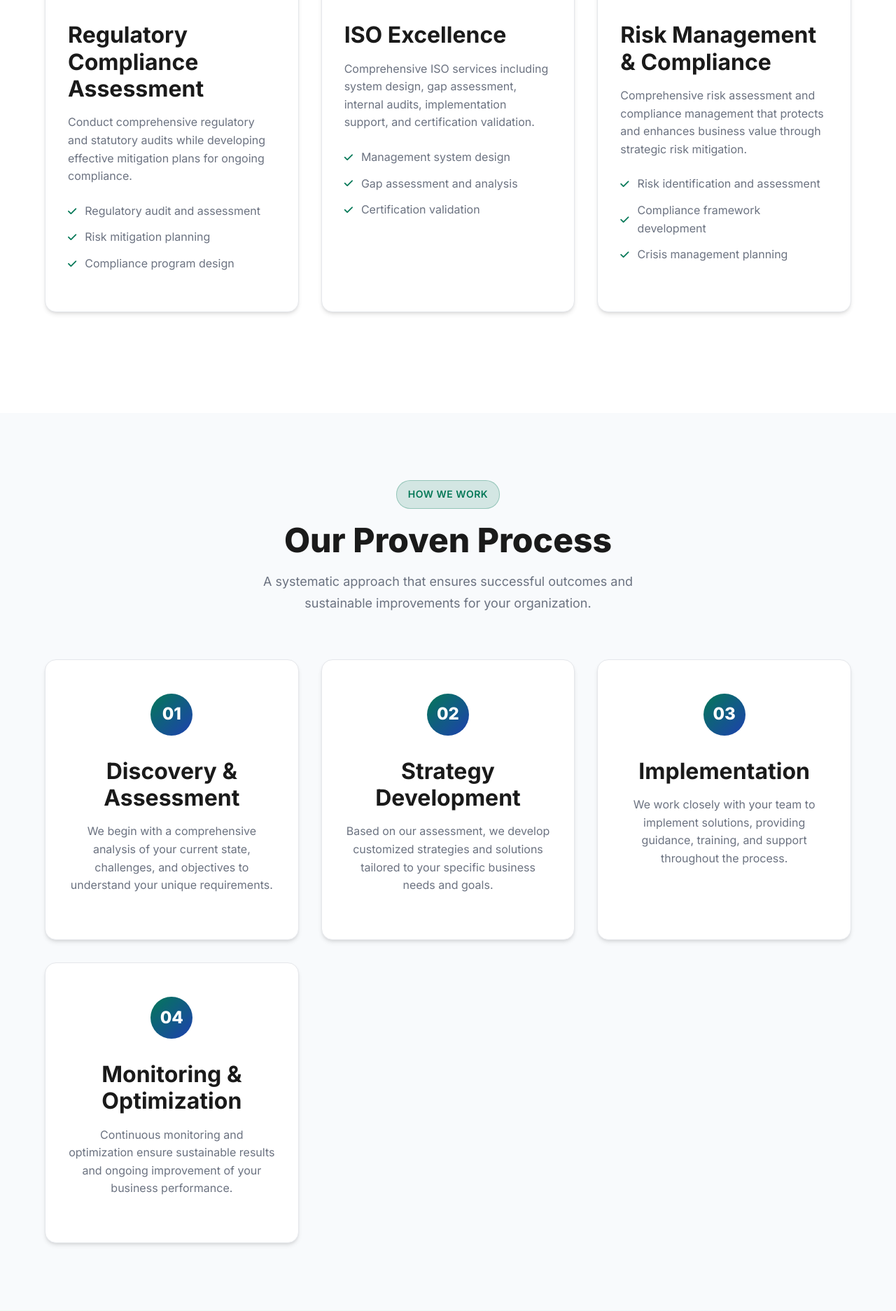
After one commit to toluwanibakare/oak-global, a PHP site: page /services.html in a window 1280 px wide. The commit adds this page. Shown: the part 2889-4762 px from the top of the page at 70% size. Run offline with PHP 8.4, Linux system fonts and the light colour scheme; some libraries are stand-ins or nearby versions.

Commit message:
Updated services.html

```diff
--- a/assets/css/style.css
+++ b/assets/css/style.css
@@ -1751,7 +1751,12 @@ section {
     .nav-link {
         display: block;
         width: 100%;
-        padding: 1rem 2rem;
+        padding: 1.25rem 2rem;
+        font-size: 1.25rem;
+        justify-content: center;
+    }
+
+    .nav-link i {
         font-size: 1.125rem;
     }
 
--- /dev/null
+++ b/services.html
@@ -0,0 +1,403 @@
+<!DOCTYPE html>
+<html lang="en">
+<head>
+    <meta charset="UTF-8">
+    <meta name="viewport" content="width=device-width, initial-scale=1.0">
+    <title>Services - OAK Global International Business Solutions</title>
+    <link rel="preconnect" href="https://fonts.googleapis.com">
+    <link rel="preconnect" href="https://fonts.gstatic.com" crossorigin>
+    <link href="https://fonts.googleapis.com/css2?family=Inter:wght@300;400;500;600;700;800&display=swap" rel="stylesheet">
+    <link rel="stylesheet" href="https://cdnjs.cloudflare.com/ajax/libs/font-awesome/6.4.0/css/all.min.css">
+    <link rel="stylesheet" href="assets/css/style.css">
+    <script src="https://cdn.jsdelivr.net/npm/@supabase/supabase-js@2"></script>
+</head>
+<body>
+    <!-- Contact Header -->
+    <div class="contact-header">
+        <div class="container">
+            <div class="contact-info-top">
+                <div class="contact-item-top">
+                    <i class="fas fa-envelope"></i>
+                    <span>info@oakglobal.com</span>
+                </div>
+                <div class="contact-item-top">
+                    <i class="fas fa-phone"></i>
+                    <span>+2348133061881 | +234 802 364 4148</span>
+                </div>
+            </div>
+        </div>
+    </div>
+
+    <!-- Navigation Header -->
+    <header class="main-header">
+        <nav class="navbar">
+            <div class="container">
+                <div class="nav-brand">
+                    <a href="index.html">
+                        <div class="logo">
+                            <img src="assets/img/logo.png" alt="OAK Global International Business Solutions" class="company-logo">
+                        </div>
+                    </a>
+                </div>
+
+                <div class="nav-menu" id="nav-menu">
+                    <ul class="nav-list">
+                        <li class="nav-item">
+                            <a href="index.html" class="nav-link">
+                                <i class="fas fa-home"></i>
+                                <span>HOME</span>
+                            </a>
+                        </li>
+                        <li class="nav-item">
+                            <a href="about.html" class="nav-link">
+                                <i class="fas fa-users"></i>
+                                <span>ABOUT</span>
+                            </a>
+                        </li>
+                        <li class="nav-item">
+                            <a href="services.html" class="nav-link active">
+                                <i class="fas fa-cogs"></i>
+                                <span>SERVICES</span>
+                            </a>
+                        </li>
+                        <li class="nav-item">
+                            <a href="contact.html" class="nav-link">
+                                <i class="fas fa-envelope"></i>
+                                <span>CONTACT</span>
+                            </a>
+                        </li>
+                    </ul>
+                </div>
+
+                <div class="nav-toggle" id="nav-toggle">
+                    <span class="bar"></span>
+                    <span class="bar"></span>
+                    <span class="bar"></span>
+                </div>
+            </div>
+        </nav>
+    </header>
+
+    <!-- Page Hero -->
+    <section class="page-hero">
+        <div class="hero-background">
+            <div class="hero-image" style="background-image: url('https://images.pexels.com/photos/3184360/pexels-photo-3184360.jpeg?auto=compress&cs=tinysrgb&w=1920&h=1080&fit=crop');"></div>
+            <div class="hero-overlay"></div>
+        </div>
+        <div class="hero-content">
+            <div class="container">
+                <div class="hero-text">
+                    <div class="section-label">Our Expertise</div>
+                    <h1 class="hero-title">Comprehensive Solutions for Global Business Excellence</h1>
+                    <p class="hero-subtitle">Tailored services designed to optimize performance, ensure compliance, and drive sustainable growth for organizations worldwide.</p>
+                </div>
+            </div>
+        </div>
+    </section>
+
+    <!-- Services Overview -->
+    <section class="services-overview">
+        <div class="container">
+            <div class="section-header">
+                <h2 class="section-title">Professional Business Solutions</h2>
+                <p class="section-subtitle">
+                    Our expert team delivers tailored solutions designed to optimize your business performance,
+                    ensure compliance, and drive sustainable growth. Each service is crafted to meet the unique
+                    challenges of modern organizations seeking global recognition and operational excellence.
+                </p>
+            </div>
+
+            <div class="services-grid">
+                <div class="service-card">
+                    <div class="service-image">
+                        <img src="https://images.pexels.com/photos/3184292/pexels-photo-3184292.jpeg?auto=compress&cs=tinysrgb&w=600&h=400&fit=crop" alt="Business Performance Management">
+                        <div class="service-overlay">
+                            <i class="fas fa-chart-line"></i>
+                        </div>
+                    </div>
+                    <div class="service-content">
+                        <h3>Business Performance Management</h3>
+                        <p>Optimize your business operations through strategic planning, performance monitoring, and continuous improvement initiatives that drive sustainable growth.</p>
+                        <ul class="service-features">
+                            <li><i class="fas fa-check"></i> Strategic planning and goal setting</li>
+                            <li><i class="fas fa-check"></i> KPI development and monitoring</li>
+                            <li><i class="fas fa-check"></i> Performance optimization strategies</li>
+                            <li><i class="fas fa-check"></i> <a href="https://assessment.ibmssp.org.ng/" target="_blank" rel="noopener noreferrer" style="color: #059669; text-decoration: none;">MSAT Assessment Tool</a></li>
+                        </ul>
+                    </div>
+                </div>
+
+                <div class="service-card">
+                    <div class="service-image">
+                        <img src="https://images.pexels.com/photos/3184454/pexels-photo-3184454.jpeg?auto=compress&cs=tinysrgb&w=600&h=400&fit=crop" alt="Strategic Planning">
+                        <div class="service-overlay">
+                            <i class="fas fa-bullseye"></i>
+                        </div>
+                    </div>
+                    <div class="service-content">
+                        <h3>Strategic Planning & Execution</h3>
+                        <p>Define and implement winning strategies that connect business strategy with purpose, driving meaningful results and competitive advantage.</p>
+                        <ul class="service-features">
+                            <li><i class="fas fa-check"></i> Strategic vision development</li>
+                            <li><i class="fas fa-check"></i> Purpose-driven strategy alignment</li>
+                            <li><i class="fas fa-check"></i> Execution planning and monitoring</li>
+                        </ul>
+                    </div>
+                </div>
+
+                <div class="service-card">
+                    <div class="service-image">
+                        <img src="https://images.pexels.com/photos/3183153/pexels-photo-3183153.jpeg?auto=compress&cs=tinysrgb&w=600&h=400&fit=crop" alt="Operational Improvement">
+                        <div class="service-overlay">
+                            <i class="fas fa-cogs"></i>
+                        </div>
+                    </div>
+                    <div class="service-content">
+                        <h3>Operational Improvement</h3>
+                        <p>Transform operations through process mapping, bottleneck identification, and workflow optimization for sustainable performance gains.</p>
+                        <ul class="service-features">
+                            <li><i class="fas fa-check"></i> Process mapping and analysis</li>
+                            <li><i class="fas fa-check"></i> Bottleneck identification</li>
+                            <li><i class="fas fa-check"></i> Workflow optimization</li>
+                        </ul>
+                    </div>
+                </div>
+
+                <div class="service-card">
+                    <div class="service-image">
+                        <img src="https://images.pexels.com/photos/3183164/pexels-photo-3183164.jpeg?auto=compress&cs=tinysrgb&w=600&h=400&fit=crop" alt="Performance Monitoring">
+                        <div class="service-overlay">
+                            <i class="fas fa-chart-bar"></i>
+                        </div>
+                    </div>
+                    <div class="service-content">
+                        <h3>Performance Monitoring & Measurement</h3>
+                        <p>Implement robust monitoring systems that provide real-time insights and support data-driven decision making for continuous improvement.</p>
+                        <ul class="service-features">
+                            <li><i class="fas fa-check"></i> Performance dashboard development</li>
+                            <li><i class="fas fa-check"></i> KPI tracking and reporting</li>
+                            <li><i class="fas fa-check"></i> Data analytics and insights</li>
+                        </ul>
+                    </div>
+                </div>
+
+                <div class="service-card">
+                    <div class="service-image">
+                        <img src="https://images.pexels.com/photos/3183165/pexels-photo-3183165.jpeg?auto=compress&cs=tinysrgb&w=600&h=400&fit=crop" alt="Strategy Assessment">
+                        <div class="service-overlay">
+                            <i class="fas fa-search"></i>
+                        </div>
+                    </div>
+                    <div class="service-content">
+                        <h3>Strategy Maturity Assessment</h3>
+                        <p>Evaluate the connection between your strategies, vision, and purpose through comprehensive assessment and maturity roadmap development.</p>
+                        <ul class="service-features">
+                            <li><i class="fas fa-check"></i> Strategic capability evaluation</li>
+                            <li><i class="fas fa-check"></i> Vision-strategy alignment</li>
+                            <li><i class="fas fa-check"></i> Maturity roadmap development</li>
+                        </ul>
+                    </div>
+                </div>
+
+                <div class="service-card">
+                    <div class="service-image">
+                        <img src="https://images.pexels.com/photos/3183173/pexels-photo-3183173.jpeg?auto=compress&cs=tinysrgb&w=600&h=400&fit=crop" alt="Management Systems">
+                        <div class="service-overlay">
+                            <i class="fas fa-clipboard-check"></i>
+                        </div>
+                    </div>
+                    <div class="service-content">
+                        <h3>Management Systems Assessment</h3>
+                        <p>Measure and assess your management system performance maturity level with comprehensive evaluation and improvement recommendations.</p>
+                        <ul class="service-features">
+                            <li><i class="fas fa-check"></i> System maturity evaluation</li>
+                            <li><i class="fas fa-check"></i> Performance measurement analysis</li>
+                            <li><i class="fas fa-check"></i> Best practice benchmarking</li>
+                        </ul>
+                    </div>
+                </div>
+
+                <div class="service-card">
+                    <div class="service-image">
+                        <img src="https://images.pexels.com/photos/3183197/pexels-photo-3183197.jpeg?auto=compress&cs=tinysrgb&w=600&h=400&fit=crop" alt="Regulatory Compliance">
+                        <div class="service-overlay">
+                            <i class="fas fa-gavel"></i>
+                        </div>
+                    </div>
+                    <div class="service-content">
+                        <h3>Regulatory Compliance Assessment</h3>
+                        <p>Conduct comprehensive regulatory and statutory audits while developing effective mitigation plans for ongoing compliance.</p>
+                        <ul class="service-features">
+                            <li><i class="fas fa-check"></i> Regulatory audit and assessment</li>
+                            <li><i class="fas fa-check"></i> Risk mitigation planning</li>
+                            <li><i class="fas fa-check"></i> Compliance program design</li>
+                        </ul>
+                    </div>
+                </div>
+
+                <div class="service-card">
+                    <div class="service-image">
+                        <img src="https://images.pexels.com/photos/3183150/pexels-photo-3183150.jpeg?auto=compress&cs=tinysrgb&w=600&h=400&fit=crop" alt="ISO Excellence">
+                        <div class="service-overlay">
+                            <i class="fas fa-award"></i>
+                        </div>
+                    </div>
+                    <div class="service-content">
+                        <h3>ISO Excellence</h3>
+                        <p>Comprehensive ISO services including system design, gap assessment, internal audits, implementation support, and certification validation.</p>
+                        <ul class="service-features">
+                            <li><i class="fas fa-check"></i> Management system design</li>
+                            <li><i class="fas fa-check"></i> Gap assessment and analysis</li>
+                            <li><i class="fas fa-check"></i> Certification validation</li>
+                        </ul>
+                    </div>
+                </div>
+
+                <div class="service-card">
+                    <div class="service-image">
+                        <img src="https://images.pexels.com/photos/3183156/pexels-photo-3183156.jpeg?auto=compress&cs=tinysrgb&w=600&h=400&fit=crop" alt="Risk Management">
+                        <div class="service-overlay">
+                            <i class="fas fa-shield-alt"></i>
+                        </div>
+                    </div>
+                    <div class="service-content">
+                        <h3>Risk Management & Compliance</h3>
+                        <p>Comprehensive risk assessment and compliance management that protects and enhances business value through strategic risk mitigation.</p>
+                        <ul class="service-features">
+                            <li><i class="fas fa-check"></i> Risk identification and assessment</li>
+                            <li><i class="fas fa-check"></i> Compliance framework development</li>
+                            <li><i class="fas fa-check"></i> Crisis management planning</li>
+                        </ul>
+                    </div>
+                </div>
+            </div>
+        </div>
+    </section>
+
+    <!-- Process Section -->
+    <section class="our-process">
+        <div class="container">
+            <div class="section-header">
+                <div class="section-label">How We Work</div>
+                <h2 class="section-title">Our Proven Process</h2>
+                <p class="section-subtitle">A systematic approach that ensures successful outcomes and sustainable improvements for your organization.</p>
+            </div>
+
+            <div class="process-steps">
+                <div class="process-step">
+                    <div class="step-number">01</div>
+                    <div class="step-content">
+                        <h3>Discovery & Assessment</h3>
+                        <p>We begin with a comprehensive analysis of your current state, challenges, and objectives to understand your unique requirements.</p>
+                    </div>
+                </div>
+
+                <div class="process-step">
+                    <div class="step-number">02</div>
+                    <div class="step-content">
+                        <h3>Strategy Development</h3>
+                        <p>Based on our assessment, we develop customized strategies and solutions tailored to your specific business needs and goals.</p>
+                    </div>
+                </div>
+
+                <div class="process-step">
+                    <div class="step-number">03</div>
+                    <div class="step-content">
+                        <h3>Implementation</h3>
+                        <p>We work closely with your team to implement solutions, providing guidance, training, and support throughout the process.</p>
+                    </div>
+                </div>
+
+                <div class="process-step">
+                    <div class="step-number">04</div>
+                    <div class="step-content">
+                        <h3>Monitoring & Optimization</h3>
+                        <p>Continuous monitoring and optimization ensure sustainable results and ongoing improvement of your business performance.</p>
+                    </div>
+                </div>
+            </div>
+        </div>
+    </section>
+
+    <!-- MSAT Assessment Tool Promo -->
+    <section class="tool-promo">
+        <div class="container">
+            <div class="promo-content">
+                <div class="section-label">Assessment Platform</div>
+                <h2 class="section-title">MSAT Assessment Tool</h2>
+                <p class="section-description">
+                    MSAT is an advanced assessment platform that helps organizations evaluate their maturity and performance across global practices. It provides insights, benchmarks, and improvement opportunities in compliance, governance, and strategy.
+                </p>
+                <div class="promo-actions">
+                    <a href="https://assessment.ibmssp.org.ng/" target="_blank" rel="noopener noreferrer" class="cta-button primary">
+                        <span>Use MSAT Tool</span>
+                        <i class="fas fa-external-link-alt"></i>
+                    </a>
+                </div>
+            </div>
+        </div>
+    </section>
+
+    <!-- CTA Section -->
+    <section class="services-cta">
+        <div class="container">
+            <div class="cta-content">
+                <h2>Ready to Transform Your Business?</h2>
+                <p>Contact us today to discuss how our comprehensive services can help your organization achieve operational excellence and global recognition.</p>
+                <a href="contact.html" class="cta-button primary">
+                    <span>Get Started Today</span>
+                    <i class="fas fa-arrow-right"></i>
+                </a>
+            </div>
+        </div>
+    </section>
+
+    <!-- Footer -->
+    <footer class="main-footer">
+        <div class="container">
+            <div class="footer-content">
+                <div class="footer-section">
+                    <div class="footer-logo">
+                        <div class="logo">
+                            <img src="assets/img/logo.png" alt="OAK Global International Business Solutions" class="company-logo footer-logo-img">
+                </div>
+
+                <div class="footer-section">
+                    <h4>Quick Links</h4>
+                    <ul>
+                        <li><a href="index.html">Home</a></li>
+                        <li><a href="about.html">About Us</a></li>
+                        <li><a href="services.html">Services</a></li>
+                        <li><a href="contact.html">Contact</a></li>
+                    </ul>
+                </div>
+
+                <div class="footer-section">
+                    <h4>Services</h4>
+                    <ul>
+                        <li><a href="services.html">Business Performance Management</a></li>
+                        <li><a href="services.html">Strategic Planning & Execution</a></li>
+                        <li><a href="services.html">ISO Excellence</a></li>
+                        <li><a href="services.html">Risk Management</a></li>
+                    </ul>
+                </div>
+
+                <div class="footer-section">
+                    <h4>Contact Info</h4>
+                    <div class="contact-info">
+                        <p><i class="fas fa-building"></i> Professional Business Solutions</p>
+                        <p><i class="fas fa-calendar"></i> Available Monday - Friday</p>
+                        <p><i class="fas fa-clock"></i> 9:00 AM - 6:00 PM</p>
+                    </div>
+                </div>
+            </div>
+
+            <div class="footer-bottom">
+                <p>&copy; 2025 OAK Global International Business Solutions. All rights reserved.</p>
+            </div>
+        </div>
+    </footer>
+
+    <script src="assets/js/script.js" type="module"></script>
+</body>
+</html>
```
Also changed, not shown: contact.html (+16 -4 lines).
